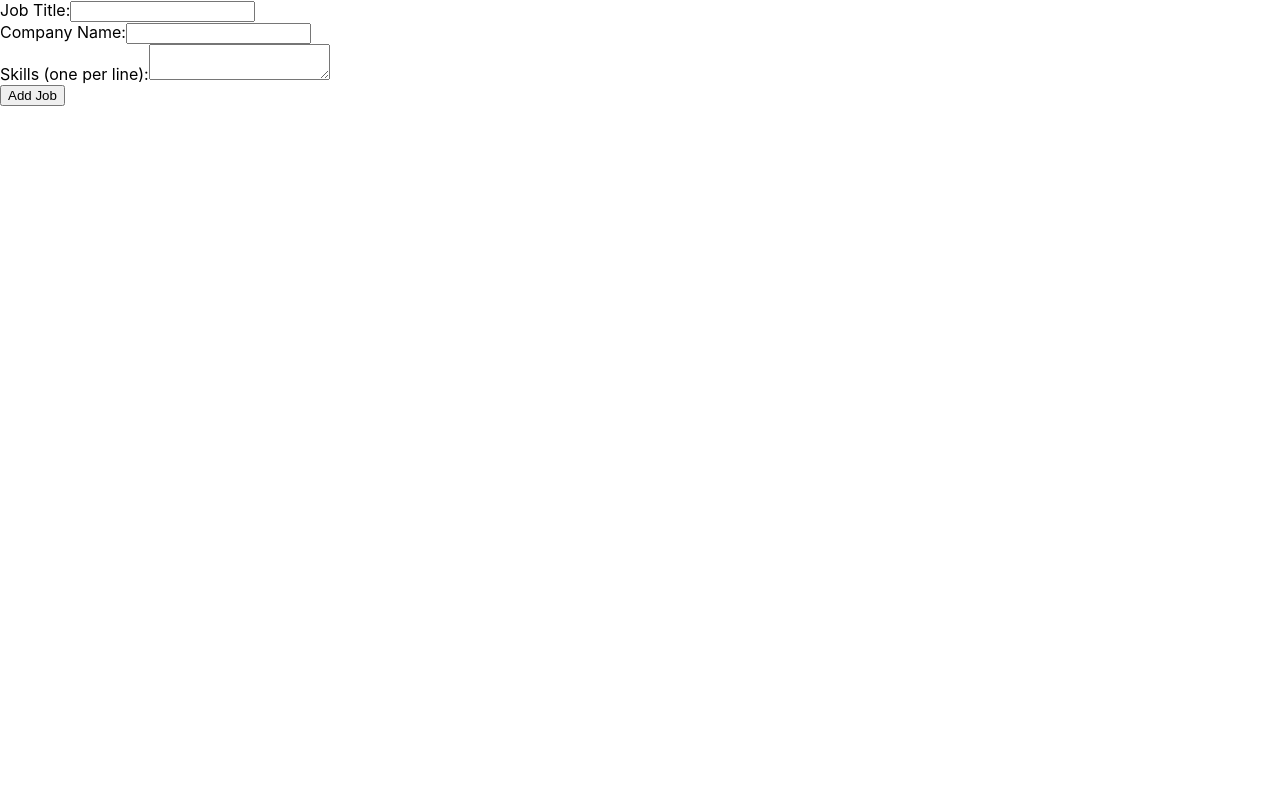
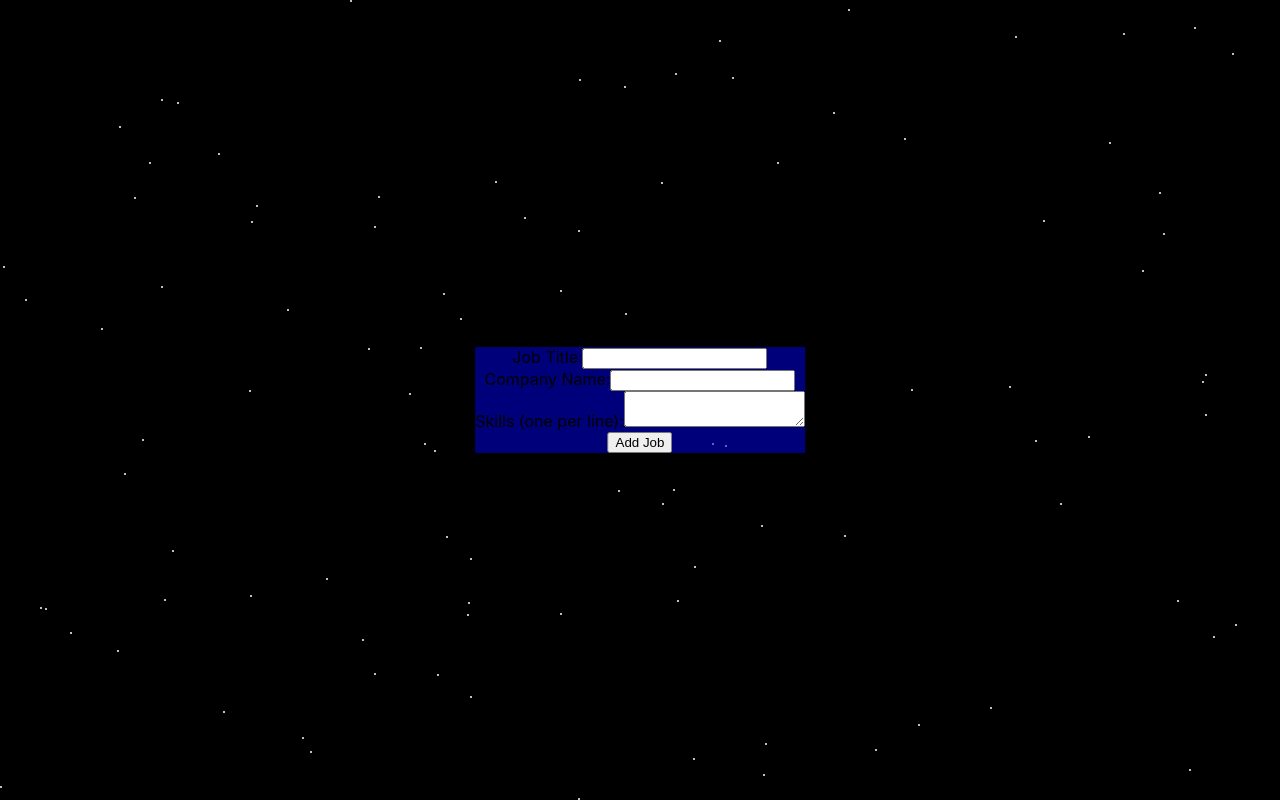
Before and after one commit to joseph-pq/skills-finder, a React (Create React App) app: page / in a window 1280 px wide. Built offline with nearby package versions, Linux system fonts and the light colour scheme.

Commit message:
💄 add background

```diff
--- a/src/App.js
+++ b/src/App.jsx
@@ -1,9 +1,13 @@
+// add custom dynamic background as starwars
 import JobForm from './JobForm';
+import Space from './Space.js';
 
 function App() {
   return (
     <div className="App">
-          <JobForm />
+      <Space>
+        <JobForm />
+      </Space>
     </div>
   );
 }
--- a/src/JobForm.js
+++ b/src/JobForm.js
@@ -1,5 +1,7 @@
 import React, { useState } from 'react';
 import axios from 'axios';
+import './index.css';
+
 
 const JobForm = () => {
   const [jobTitle, setJobTitle] = useState('');
@@ -21,6 +23,7 @@ const JobForm = () => {
   };
 
   return (
+    <div className="central">
     <form onSubmit={handleSubmit}>
       <div>
         <label>Job Title:</label>
@@ -36,6 +39,7 @@ const JobForm = () => {
       </div>
       <button type="submit">Add Job</button>
     </form>
+    </div>
   );
 };
 
--- /dev/null
+++ b/src/Space.js
@@ -0,0 +1,37 @@
+import React, { useState, useEffect } from 'react';
+import './SpaceBackground.css';
+
+const Star = ({ x, y }) => {
+  return <div className="star" style={{ top: `${y}%`, left: `${x}%` }}></div>;
+};
+
+const generateStars = (numStars) => {
+  const stars = [];
+  for (let i = 0; i < numStars; i++) {
+    stars.push({
+      id: i,
+      x: Math.random() * 100,
+      y: Math.random() * 100,
+    });
+  }
+  return stars;
+};
+
+const Space = ({children}) => {
+  const [stars, setStars] = useState([]);
+
+  useEffect(() => {
+    setStars(generateStars(100)); // Generate 100 stars
+  }, []);
+
+  return (
+    <div className='space'>
+      {stars.map((star) => (
+        <Star key={star.id} x={star.x} y={star.y} />
+      ))}
+    {children}
+    </div>
+  );
+};
+
+export default Space;
--- /dev/null
+++ b/src/SpaceBackground.css
@@ -0,0 +1,16 @@
+.space {
+  position: relative;
+  width: 100vw;
+  height: 100vh;
+  overflow: hidden;
+  background: black;
+}
+
+.star {
+  position: absolute;
+  width: 2px;
+  height: 2px;
+  background: white;
+  border-radius: 50%;
+  transition: transform 1.4s ease-in-out, opacity 1.4s ease-in-out;
+}
--- a/src/index.css
+++ b/src/index.css
@@ -11,3 +11,14 @@ code {
   font-family: source-code-pro, Menlo, Monaco, Consolas, 'Courier New',
     monospace;
 }
+
+.central {
+    /* Div located in the center of the screen */
+    position: absolute;
+    top: 50%;
+    left: 50%;
+    transform: translate(-50%, -50%);
+    text-align: center;
+    /* Background */
+    background-color: rgba(0, 0, 244, 0.5);
+}
```
